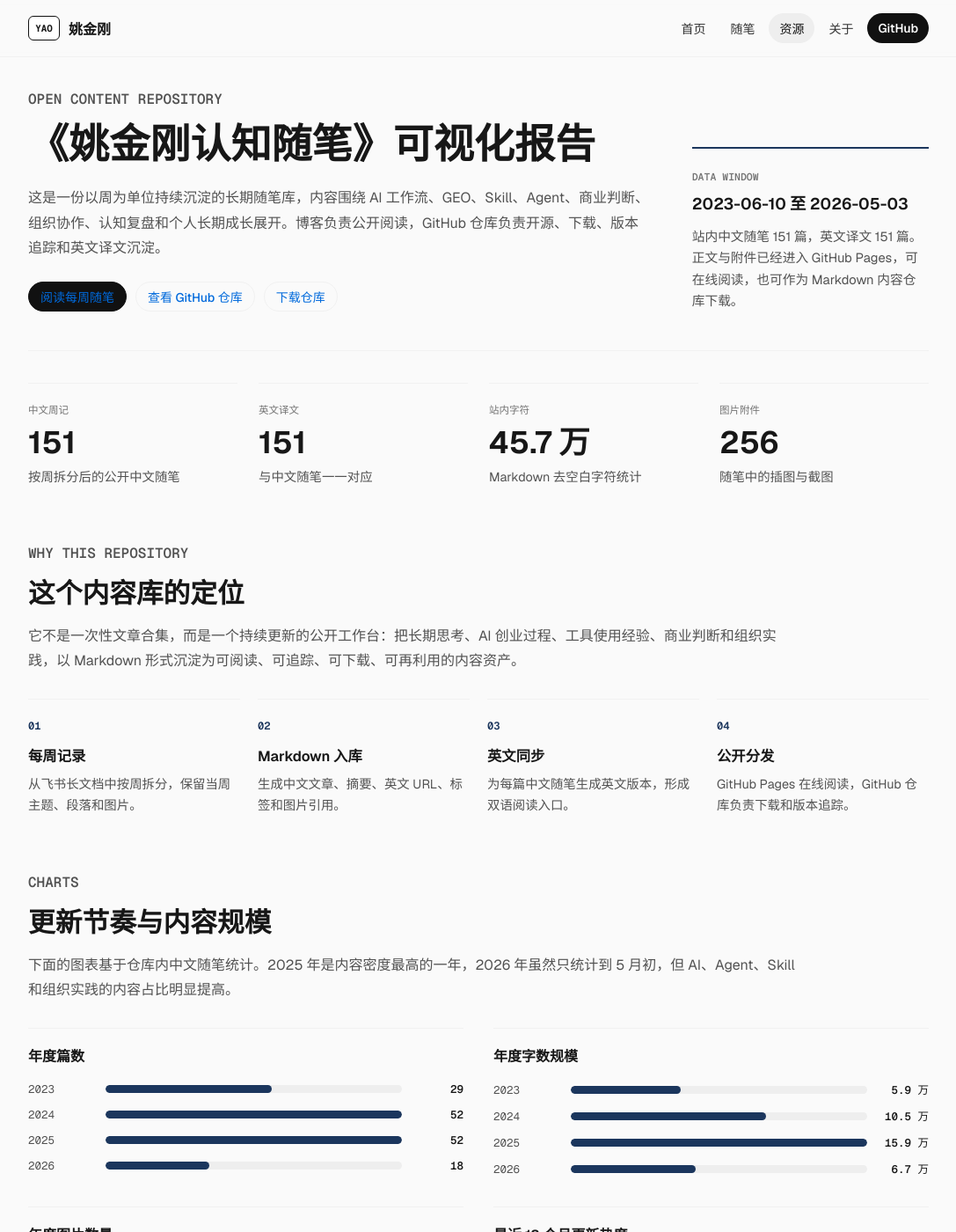
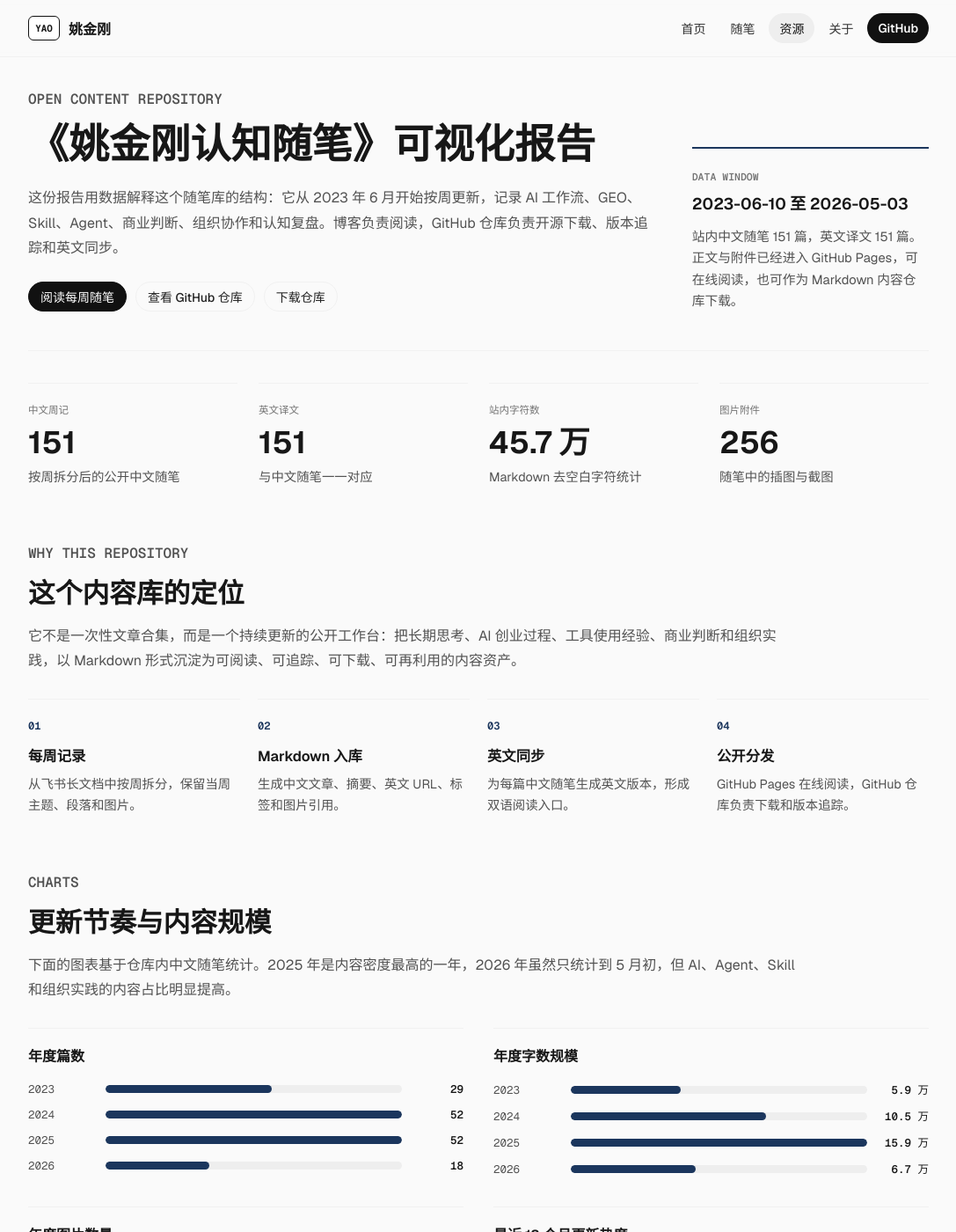
Before and after one commit to yaojingang/yaojingang.github.io, a Jekyll site: the page built from resources/cognitive-notes-report.html, in a window 1280 px wide and 1400 px high. Shown: the whole window at 88% size, without its empty margins (96-1183 px from the left). Built offline with Jekyll 4.4.1, drawn with Linux system fonts in a browser that asks for light colours; some of the changed text lies outside the part shown.

Commit message:
Polish cognitive notes report

```diff
--- a/assets/css/style.scss
+++ b/assets/css/style.scss
@@ -1694,6 +1694,27 @@ li {
   text-decoration: none;
 }
 
+.page-content .resource-report-actions .primary-link-button,
+.page-content .notes-report-actions .primary-link-button,
+.page-content .resource-report-actions .primary-link-button:hover,
+.page-content .resource-report-actions .primary-link-button:focus-visible,
+.page-content .notes-report-actions .primary-link-button:hover,
+.page-content .notes-report-actions .primary-link-button:focus-visible {
+  color: #ffffff;
+}
+
+.page-content .resource-report-actions .secondary-link-button,
+.page-content .notes-report-actions .secondary-link-button {
+  color: #222222;
+}
+
+.page-content .resource-report-actions .secondary-link-button:hover,
+.page-content .resource-report-actions .secondary-link-button:focus-visible,
+.page-content .notes-report-actions .secondary-link-button:hover,
+.page-content .notes-report-actions .secondary-link-button:focus-visible {
+  color: #111111;
+}
+
 .resource-report-metrics {
   display: grid;
   gap: 14px;
@@ -1936,7 +1957,7 @@ li {
   background: #eeeeee;
 }
 
-.report-bar-row i {
+.report-bar-fill {
   display: block;
   height: 100%;
   border-radius: inherit;
--- a/resources/cognitive-notes-report.html
+++ b/resources/cognitive-notes-report.html
@@ -12,7 +12,7 @@ hide_header: true
     <div>
       <p class="card-kicker">Open Content Repository</p>
       <h1>《姚金刚认知随笔》可视化报告</h1>
-      <p class="notes-report-lede">这是一份以周为单位持续沉淀的长期随笔库，内容围绕 AI 工作流、GEO、Skill、Agent、商业判断、组织协作、认知复盘和个人长期成长展开。博客负责公开阅读，GitHub 仓库负责开源、下载、版本追踪和英文译文沉淀。</p>
+      <p class="notes-report-lede">这份报告用数据解释这个随笔库的结构：它从 2023 年 6 月开始按周更新，记录 AI 工作流、GEO、Skill、Agent、商业判断、组织协作和认知复盘。博客负责阅读，GitHub 仓库负责开源下载、版本追踪和英文同步。</p>
       <div class="notes-report-actions">
         <a class="primary-link-button" href="{{ '/weekly/' | relative_url }}">阅读每周随笔</a>
         <a class="secondary-link-button" href="https://github.com/{{ site.author.github }}/yaojingang.github.io" target="_blank" rel="noopener noreferrer">查看 GitHub 仓库</a>
@@ -38,7 +38,7 @@ hide_header: true
       <p>与中文随笔一一对应</p>
     </div>
     <div class="report-kpi">
-      <span>站内字符</span>
+      <span>站内字符数</span>
       <strong>45.7 万</strong>
       <p>Markdown 去空白字符统计</p>
     </div>
@@ -89,30 +89,30 @@ hide_header: true
       <figure class="report-chart">
         <figcaption>年度篇数</figcaption>
         <div class="report-bars">
-          <div class="report-bar-row"><span>2023</span><div><i style="width: 56%"></i></div><strong>29</strong></div>
-          <div class="report-bar-row"><span>2024</span><div><i style="width: 100%"></i></div><strong>52</strong></div>
-          <div class="report-bar-row"><span>2025</span><div><i style="width: 100%"></i></div><strong>52</strong></div>
-          <div class="report-bar-row"><span>2026</span><div><i style="width: 35%"></i></div><strong>18</strong></div>
+          <div class="report-bar-row"><span>2023</span><div><span class="report-bar-fill" style="width: 56%"></span></div><strong>29</strong></div>
+          <div class="report-bar-row"><span>2024</span><div><span class="report-bar-fill" style="width: 100%"></span></div><strong>52</strong></div>
+          <div class="report-bar-row"><span>2025</span><div><span class="report-bar-fill" style="width: 100%"></span></div><strong>52</strong></div>
+          <div class="report-bar-row"><span>2026</span><div><span class="report-bar-fill" style="width: 35%"></span></div><strong>18</strong></div>
         </div>
       </figure>
 
       <figure class="report-chart">
         <figcaption>年度字数规模</figcaption>
         <div class="report-bars">
-          <div class="report-bar-row"><span>2023</span><div><i style="width: 37%"></i></div><strong>5.9 万</strong></div>
-          <div class="report-bar-row"><span>2024</span><div><i style="width: 66%"></i></div><strong>10.5 万</strong></div>
-          <div class="report-bar-row"><span>2025</span><div><i style="width: 100%"></i></div><strong>15.9 万</strong></div>
-          <div class="report-bar-row"><span>2026</span><div><i style="width: 42%"></i></div><strong>6.7 万</strong></div>
+          <div class="report-bar-row"><span>2023</span><div><span class="report-bar-fill" style="width: 37%"></span></div><strong>5.9 万</strong></div>
+          <div class="report-bar-row"><span>2024</span><div><span class="report-bar-fill" style="width: 66%"></span></div><strong>10.5 万</strong></div>
+          <div class="report-bar-row"><span>2025</span><div><span class="report-bar-fill" style="width: 100%"></span></div><strong>15.9 万</strong></div>
+          <div class="report-bar-row"><span>2026</span><div><span class="report-bar-fill" style="width: 42%"></span></div><strong>6.7 万</strong></div>
         </div>
       </figure>
 
       <figure class="report-chart">
         <figcaption>年度图片数量</figcaption>
         <div class="report-bars">
-          <div class="report-bar-row"><span>2023</span><div><i style="width: 6%"></i></div><strong>8</strong></div>
-          <div class="report-bar-row"><span>2024</span><div><i style="width: 39%"></i></div><strong>50</strong></div>
-          <div class="report-bar-row"><span>2025</span><div><i style="width: 100%"></i></div><strong>129</strong></div>
-          <div class="report-bar-row"><span>2026</span><div><i style="width: 53%"></i></div><strong>69</strong></div>
+          <div class="report-bar-row"><span>2023</span><div><span class="report-bar-fill" style="width: 6%"></span></div><strong>8</strong></div>
+          <div class="report-bar-row"><span>2024</span><div><span class="report-bar-fill" style="width: 39%"></span></div><strong>50</strong></div>
+          <div class="report-bar-row"><span>2025</span><div><span class="report-bar-fill" style="width: 100%"></span></div><strong>129</strong></div>
+          <div class="report-bar-row"><span>2026</span><div><span class="report-bar-fill" style="width: 53%"></span></div><strong>69</strong></div>
         </div>
       </figure>
 
@@ -152,13 +152,13 @@ hide_header: true
       <figure class="report-chart">
         <figcaption>高频标签</figcaption>
         <div class="report-bars compact">
-          <div class="report-bar-row"><span>认知</span><div><i style="width: 100%"></i></div><strong>135</strong></div>
-          <div class="report-bar-row"><span>AI</span><div><i style="width: 83%"></i></div><strong>112</strong></div>
-          <div class="report-bar-row"><span>组织</span><div><i style="width: 82%"></i></div><strong>111</strong></div>
-          <div class="report-bar-row"><span>商业</span><div><i style="width: 80%"></i></div><strong>108</strong></div>
-          <div class="report-bar-row"><span>GEO</span><div><i style="width: 36%"></i></div><strong>48</strong></div>
-          <div class="report-bar-row"><span>工作流</span><div><i style="width: 34%"></i></div><strong>46</strong></div>
-          <div class="report-bar-row"><span>Skill</span><div><i style="width: 24%"></i></div><strong>32</strong></div>
+          <div class="report-bar-row"><span>认知</span><div><span class="report-bar-fill" style="width: 100%"></span></div><strong>135</strong></div>
+          <div class="report-bar-row"><span>AI</span><div><span class="report-bar-fill" style="width: 83%"></span></div><strong>112</strong></div>
+          <div class="report-bar-row"><span>组织</span><div><span class="report-bar-fill" style="width: 82%"></span></div><strong>111</strong></div>
+          <div class="report-bar-row"><span>商业</span><div><span class="report-bar-fill" style="width: 80%"></span></div><strong>108</strong></div>
+          <div class="report-bar-row"><span>GEO</span><div><span class="report-bar-fill" style="width: 36%"></span></div><strong>48</strong></div>
+          <div class="report-bar-row"><span>工作流</span><div><span class="report-bar-fill" style="width: 34%"></span></div><strong>46</strong></div>
+          <div class="report-bar-row"><span>Skill</span><div><span class="report-bar-fill" style="width: 24%"></span></div><strong>32</strong></div>
         </div>
       </figure>
 
@@ -185,21 +185,21 @@ hide_header: true
       <figure class="report-chart">
         <figcaption>单篇长度分布</figcaption>
         <div class="report-bars">
-          <div class="report-bar-row"><span>&lt;1k</span><div><i style="width: 3%"></i></div><strong>2</strong></div>
-          <div class="report-bar-row"><span>1k-2k</span><div><i style="width: 75%"></i></div><strong>45</strong></div>
-          <div class="report-bar-row"><span>2k-3k</span><div><i style="width: 100%"></i></div><strong>60</strong></div>
-          <div class="report-bar-row"><span>3k-4k</span><div><i style="width: 52%"></i></div><strong>31</strong></div>
-          <div class="report-bar-row"><span>4k+</span><div><i style="width: 22%"></i></div><strong>13</strong></div>
+          <div class="report-bar-row"><span>&lt;1k</span><div><span class="report-bar-fill" style="width: 3%"></span></div><strong>2</strong></div>
+          <div class="report-bar-row"><span>1k-2k</span><div><span class="report-bar-fill" style="width: 75%"></span></div><strong>45</strong></div>
+          <div class="report-bar-row"><span>2k-3k</span><div><span class="report-bar-fill" style="width: 100%"></span></div><strong>60</strong></div>
+          <div class="report-bar-row"><span>3k-4k</span><div><span class="report-bar-fill" style="width: 52%"></span></div><strong>31</strong></div>
+          <div class="report-bar-row"><span>4k+</span><div><span class="report-bar-fill" style="width: 22%"></span></div><strong>13</strong></div>
         </div>
       </figure>
 
       <figure class="report-chart">
         <figcaption>图片密度分布</figcaption>
         <div class="report-bars">
-          <div class="report-bar-row"><span>0 张</span><div><i style="width: 100%"></i></div><strong>68</strong></div>
-          <div class="report-bar-row"><span>1 张</span><div><i style="width: 43%"></i></div><strong>29</strong></div>
-          <div class="report-bar-row"><span>2-3 张</span><div><i style="width: 41%"></i></div><strong>28</strong></div>
-          <div class="report-bar-row"><span>4+ 张</span><div><i style="width: 38%"></i></div><strong>26</strong></div>
+          <div class="report-bar-row"><span>0 张</span><div><span class="report-bar-fill" style="width: 100%"></span></div><strong>68</strong></div>
+          <div class="report-bar-row"><span>1 张</span><div><span class="report-bar-fill" style="width: 43%"></span></div><strong>29</strong></div>
+          <div class="report-bar-row"><span>2-3 张</span><div><span class="report-bar-fill" style="width: 41%"></span></div><strong>28</strong></div>
+          <div class="report-bar-row"><span>4+ 张</span><div><span class="report-bar-fill" style="width: 38%"></span></div><strong>26</strong></div>
         </div>
       </figure>
     </div>
@@ -253,6 +253,6 @@ hide_header: true
       <a href="{{ '/cognitive-notes/meta-skill-value/' | relative_url }}"><span>02</span><strong>读一篇代表作</strong><p>从《元Skill的价值》理解 AI、Skill 和开源方向。</p></a>
       <a href="https://github.com/{{ site.author.github }}/yaojingang.github.io" target="_blank" rel="noopener noreferrer"><span>03</span><strong>查看开源仓库</strong><p>下载 Markdown、图片和页面源码，离线检索和复用。</p></a>
     </div>
-    <p class="report-note">数据口径：本报告统计仓库 `_posts` 中 `weekly: true` 且非英文版本的 Markdown 文件。字数包含中文汉字和英文/数字词元，另以去空白字符数显示“站内字符”。不同编辑器和飞书文档的统计方式可能略有差异。</p>
+    <p class="report-note">数据口径：本报告统计仓库 `_posts` 中 `weekly: true` 且非英文版本的 Markdown 文件。字数包含中文汉字和英文/数字词元，另以去空白字符数显示“站内字符数”。不同编辑器和飞书文档的统计方式可能略有差异。</p>
   </section>
 </article>
```
Also changed, not shown: resources/index.md (+1 -1 lines).
